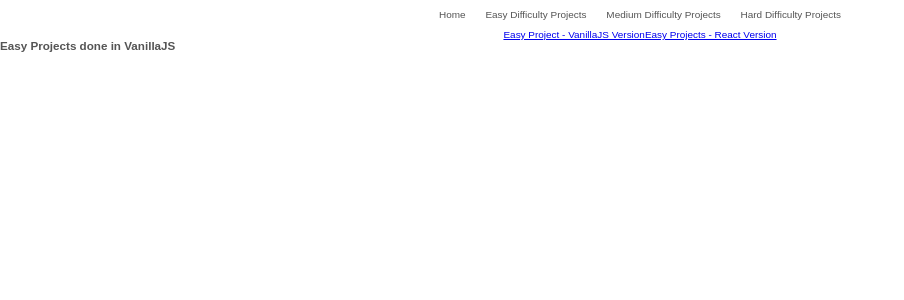
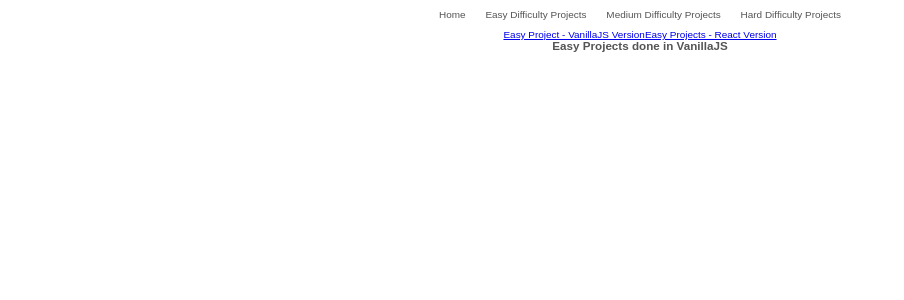
Before and after one commit to deltam3/frontendeval, a React (Vite) app in the folder consolidated/: page /Easy/Vanillajs in a window 1280 px wide. Shown: the top 300 px of the page, without its empty margins (0-904 px from the left). Built offline with nearby package versions, Linux system fonts and the light colour scheme.

Commit message:
changed the styling on h3 of Pages Component & changed Easy Page's content order

```diff
--- a/consolidated/src/pages/Easy/Easy.tsx
+++ b/consolidated/src/pages/Easy/Easy.tsx
@@ -26,6 +26,10 @@ function Easy(props: Props) {
       <h1 style={{ textAlign: "center", paddingBottom: "2.4rem" }}>
         Easy Difficulty Projects
       </h1>
+      <div style={{ textAlign: "center" }}>
+        <Link to="/Easy/Vanillajs">Easy Project - VanillaJS Version</Link>
+        <Link to="/Easy/React">Easy Projects - React Version</Link>
+      </div>
       <div style={{ textAlign: "center" }}>{result}</div>
       {/* <ProjectItemContainer>
         <FAQPage></FAQPage>
@@ -33,10 +37,7 @@ function Easy(props: Props) {
       <ProjectItemContainer>
         <CounterPage></CounterPage>
       </ProjectItemContainer> */}
-      <div style={{ textAlign: "center" }}>
-        <Link to="/Easy/Vanillajs">Easy Project - VanillaJS Version</Link>
-        <Link to="/Easy/React">Easy Projects - React Version</Link>
-      </div>
+
       {/* <EasyReactPage></EasyReactPage> */}
     </div>
   );
--- a/consolidated/src/pages/Easy/EasyReactPage.tsx
+++ b/consolidated/src/pages/Easy/EasyReactPage.tsx
@@ -14,7 +14,7 @@ const EasyReactPage = (props: Props) => {
         <Link to="/Easy/Vanillajs">Easy Project - VanillaJS Version</Link>
         <Link to="/Easy/React">Easy Projects - React Version</Link>
       </div>
-      <h3>Easy Projects done in ReactJS</h3>
+      <h3 style={{ textAlign: "center" }}>Easy Projects done in ReactJS</h3>
       <ProjectItemContainer>
         <FAQPage></FAQPage>
       </ProjectItemContainer>
--- a/consolidated/src/pages/Easy/EasyVanillajsPage.tsx
+++ b/consolidated/src/pages/Easy/EasyVanillajsPage.tsx
@@ -11,7 +11,7 @@ const EasyVanillajsPage = (props: Props) => {
         <Link to="/Easy/Vanillajs">Easy Project - VanillaJS Version</Link>
         <Link to="/Easy/React">Easy Projects - React Version</Link>
       </div>
-      <h3>Easy Projects done in VanillaJS</h3>
+      <h3 style={{ textAlign: "center" }}>Easy Projects done in VanillaJS</h3>
     </div>
   );
 };
```
